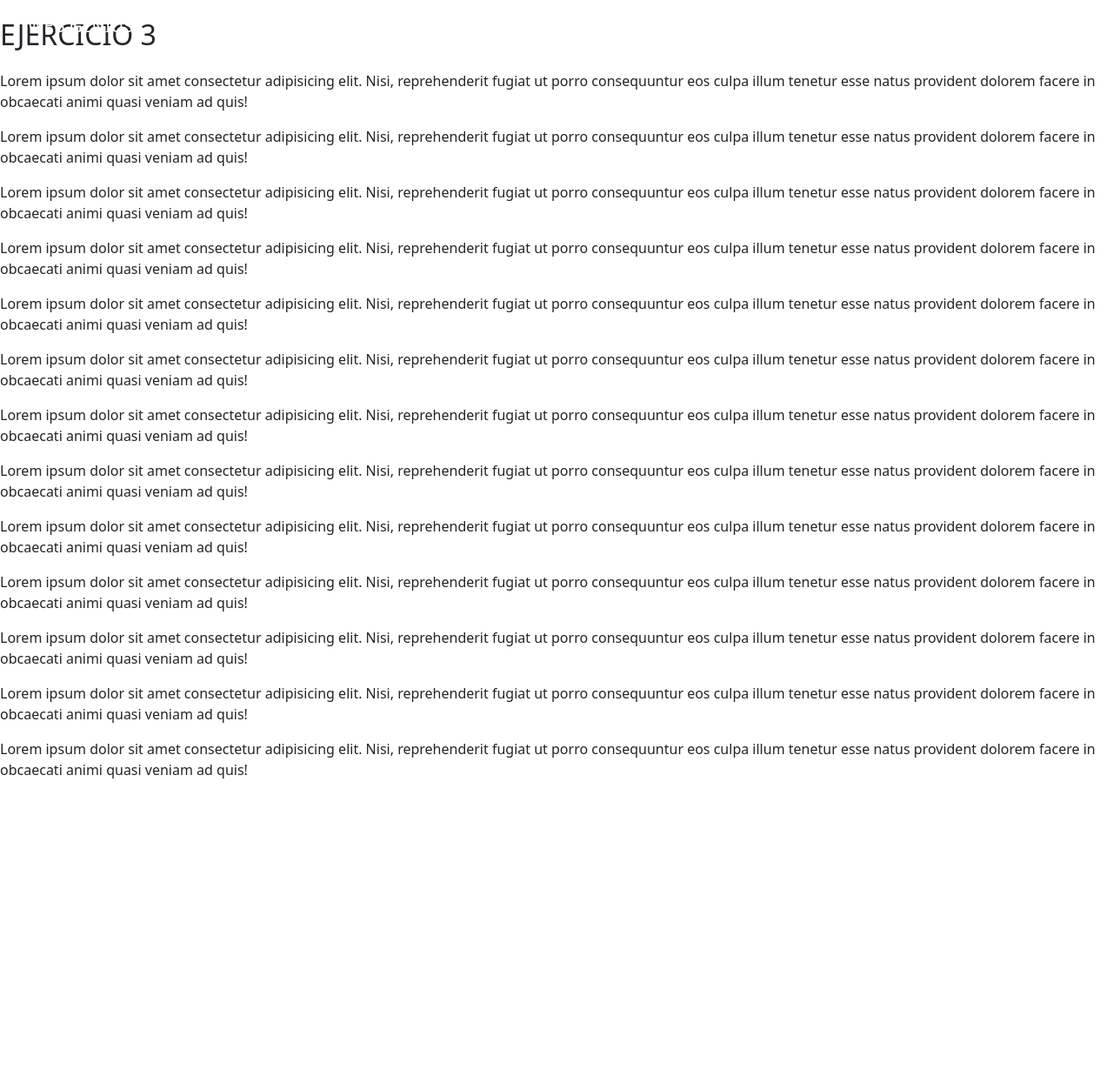
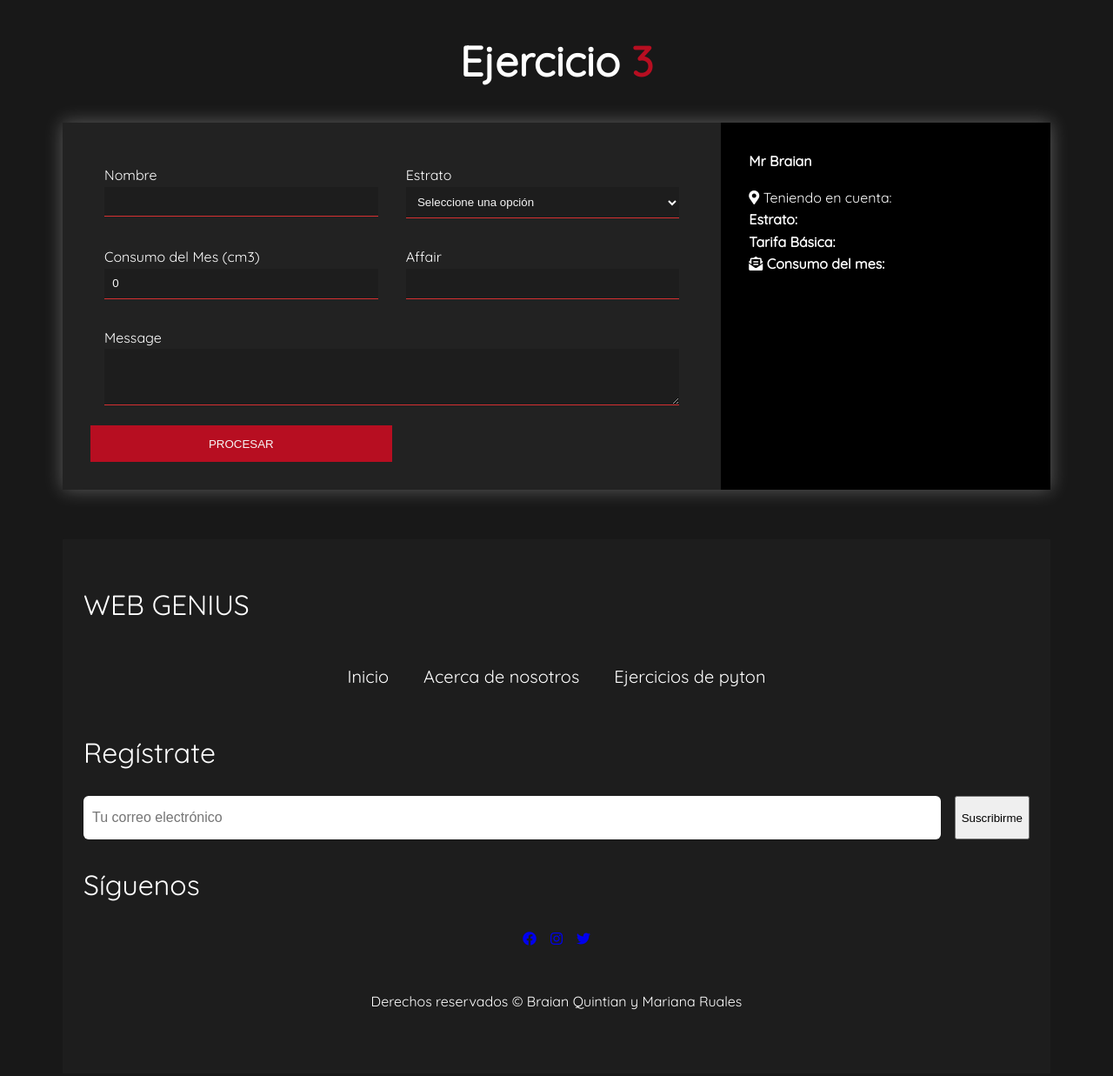
Before and after one commit to Braian-Quintian/web-genius, a plain HTML site: page ejercicio3.html in a window 1280 px wide. Shown: the whole page at 87% size. Before the commit the page ends 913 px from the top, so only its background shows below. Drawn offline with nearby package versions, Linux system fonts and the light colour scheme.

Commit message:
Update ejercicio3.html

```diff
--- a/ejercicio3.html
+++ b/ejercicio3.html
@@ -5,60 +5,103 @@
         <meta http-equiv="X-UA-Compatible" content="IE=edge">
         <meta name="viewport" content="width=device-width, initial-scale=1.0,user-scalable=no">
         <meta name="author" content="SKYBROKERS">
-        <link href="https://cdn.jsdelivr.net/npm/bootstrap@5.0.2/dist/css/bootstrap.min.css" rel="stylesheet" integrity="sha384-EVSTQN3/azprG1Anm3QDgpJLIm9Nao0Yz1ztcQTwFspd3yD65VohhpuuCOmLASjC" crossorigin="anonymous">
-        <link rel="shortcut icon" href="/HTML/assets/img/destino.png" type="image/x-icon">
-        <link rel="stylesheet" href="assets/css/projects.css">
-        <link rel="stylesheet" href="assets/css/normalize.css">
-        <link rel="stylesheet" href="assets/css/estilos.css">
+        <link rel="shortcut icon" href="assets/img/destino.png" type="image/x-icon">
         <title>WEB GENIUS | Ejercicio 3</title>
+        <link rel="stylesheet" href="assets/css/main.css">
+        <!-- GOOGLE FONTs -->
+        <link href="https://fonts.googleapis.com/css?family=Quicksand" rel="stylesheet">
+        <!-- FONT AWESOME -->
+        <link rel="stylesheet" href="https://use.fontawesome.com/releases/v5.8.1/css/all.css" integrity="sha384-50oBUHEmvpQ+1lW4y57PTFmhCaXp0ML5d60M1M7uH2+nqUivzIebhndOJK28anvf" crossorigin="anonymous">
+        <!-- ANIMATE CSS -->
+        <link rel="stylesheet" href="https://cdnjs.cloudflare.com/ajax/libs/animate.css/3.7.0/animate.min.css">
     </head>
     <body>
-        <!-- INICIO DEL NAV -->
-        <nav class="navbar navbar-expand-lg navbar-light bg-body-tertiary" id="navbar">
-            <div class="container-fluid">
-                <a class="navbar-brand" href="/HTML/index.html#encabezado">WEB GENIUS</a>
-                <button class="navbar-toggler" type="button" data-bs-toggle="collapse" data-bs-target="#navbarSupportedContent" aria-controls="navbarSupportedContent" aria-expanded="false" aria-label="Toggle navigation">
-                    <span class="navbar-toggler-icon"></span>
-                </button>
-                <div class="collapse navbar-collapse" id="navbarSupportedContent">
-                    <ul class="nav justify-content-center">
-                        <li class="nav-item"><a href="/HTML/index.html#encabezado" class="nav-link" id="navilin" data-link="inicio">Inicio</a></li>
-                        <li class="nav-item"><a href="/HTML/index.html#acerca-de-nosotros" class="nav-link" id="navilin" data-link="acerca-de-nosotros">Acerca de nosotros</a></li>
-                        <li class="nav-item"><a href="/HTML/index.html#ejercicios-python" class="nav-link" id="navilin" data-link="ejercicios-python">Ejercicios Python</a></li>
-                        <li class="nav-item"><a href="/HTML/formulario.html" class="nav-link" id="navilin" data-link="formulario">Solucion JavaScript</a></li>
-                    </ul>
+        <main>
+            <div class="content">
+
+                <h1 class="logo">Ejercicio <span>3</span></h1>
+
+                <div class="contact-wrapper animated bounceInUp">
+                    <div class="contact-form">
+                        <form action="">
+                            <p>
+                                <label for="name">Nombre</label>
+                                <input type="text" id="name" name="name" required>
+                            </p>
+                            <p>
+                                <label for="estrato">Estrato</label>
+                                <select id="estrato" name="estrato" class="form-select" required>
+                                  <option value="">Seleccione una opción</option>
+                                  <option value="1">1</option>
+                                  <option value="2">2</option>
+                                  <option value="3">3</option>
+                                  <option value="4">4</option>
+                                  <option value="5">5</option>
+                                </select>
+                            </p>
+                            <p>
+                                <label for="consumo">Consumo del Mes (cm3)</label>
+                                <input type="number" id="consumo" name="consumo" class="form-control" value="0" required>
+                            </p>
+                            <p>
+                                <label>Affair</label>
+                                <input type="text" name="affair">
+                            </p>
+                            <p class="block">
+                            <label>Message</label>
+                                <textarea name="message" rows="3"></textarea>
+                            </p>
+                            <button class="btn btn-light" onclick="return liquidarServicio()">Procesar</button>
+                        </form>
+                    </div>
+                    <div class="contact-info">
+                        <h4>Mr Braian</h4>
+                        <ul>
+                            <li><i class="fas fa-map-marker-alt"></i> Teniendo en cuenta:</li>
+                            <li><strong>Estrato:</strong> <span id="estrato-usuario"></span></li>
+                            <li><strong>Tarifa Básica:</strong> <span id="tarifa-basica"></span></li>
+                            <li><strong><i class="fas fa-envelope-open-text"></i> Consumo del mes:</strong> <span id="consumo-usuario"></span></li>
+                        </ul>
+                        <label for="titulo" class="col-form-label" id="titulo"></label>
+                        <label for="valorPagar" class="col-form-label" id="valorPagar"></label>
+                    </div>
                 </div>
             </div>
-        </nav>
-        <!-- FIN DEL NAV -->
-        <main>
-            <div class="content">
-                <div class="ejercicio">
-                    <!-- Contenido del div ejercicio -->
-                    <h1>EJERCICIO 3</h1>
-                    <p>Lorem ipsum dolor sit amet consectetur adipisicing elit. Nisi, reprehenderit fugiat ut porro consequuntur eos culpa illum tenetur esse natus provident dolorem facere in obcaecati animi quasi veniam ad quis!</p>
-                    <p>Lorem ipsum dolor sit amet consectetur adipisicing elit. Nisi, reprehenderit fugiat ut porro consequuntur eos culpa illum tenetur esse natus provident dolorem facere in obcaecati animi quasi veniam ad quis!</p>
-                    <p>Lorem ipsum dolor sit amet consectetur adipisicing elit. Nisi, reprehenderit fugiat ut porro consequuntur eos culpa illum tenetur esse natus provident dolorem facere in obcaecati animi quasi veniam ad quis!</p>
-                    <p>Lorem ipsum dolor sit amet consectetur adipisicing elit. Nisi, reprehenderit fugiat ut porro consequuntur eos culpa illum tenetur esse natus provident dolorem facere in obcaecati animi quasi veniam ad quis!</p>
-                    <p>Lorem ipsum dolor sit amet consectetur adipisicing elit. Nisi, reprehenderit fugiat ut porro consequuntur eos culpa illum tenetur esse natus provident dolorem facere in obcaecati animi quasi veniam ad quis!</p>
-                    <p>Lorem ipsum dolor sit amet consectetur adipisicing elit. Nisi, reprehenderit fugiat ut porro consequuntur eos culpa illum tenetur esse natus provident dolorem facere in obcaecati animi quasi veniam ad quis!</p>
-                    <p>Lorem ipsum dolor sit amet consectetur adipisicing elit. Nisi, reprehenderit fugiat ut porro consequuntur eos culpa illum tenetur esse natus provident dolorem facere in obcaecati animi quasi veniam ad quis!</p>
-                    <p>Lorem ipsum dolor sit amet consectetur adipisicing elit. Nisi, reprehenderit fugiat ut porro consequuntur eos culpa illum tenetur esse natus provident dolorem facere in obcaecati animi quasi veniam ad quis!</p>
-                    <p>Lorem ipsum dolor sit amet consectetur adipisicing elit. Nisi, reprehenderit fugiat ut porro consequuntur eos culpa illum tenetur esse natus provident dolorem facere in obcaecati animi quasi veniam ad quis!</p>
-                    <p>Lorem ipsum dolor sit amet consectetur adipisicing elit. Nisi, reprehenderit fugiat ut porro consequuntur eos culpa illum tenetur esse natus provident dolorem facere in obcaecati animi quasi veniam ad quis!</p>
+        </main>
+        <footer class="footer">
+            <div class="container">
+                <div class="footer__row">
+                    <div class="footer__col footer__col--1">
+                    <h2 class="footer__title">WEB GENIUS</h2>
+                    <nav class="footer__nav">
+                        <ul class="footer__nav-list">
+                        <li class="footer__nav-item"><a href="#" class="footer__nav-link">Inicio</a></li>
+                        <li class="footer__nav-item"><a href="#" class="footer__nav-link">Acerca de nosotros</a></li>
+                        <li class="footer__nav-item"><a href="#" class="footer__nav-link">Ejercicios de pyton</a></li>
+                        </ul>
+                    </nav>
+                    </div>
+                    <div class="footer__col footer__col--2">
+                    <h2 class="footer__title">Regístrate</h2>
+                    <form class="footer__form">
+                        <input type="email" placeholder="Tu correo electrónico" class="footer__input">
+                        <button type="submit" class="footer__button">Suscribirme</button>
+                    </form>
+                    </div>
+                    <div class="footer__col footer__col--3">
+                        <h2 class="footer__title">Síguenos</h2>
+                        <div class="footer__social">
+                            <a href="#" class="footer__social-link"><i class="fab fa-facebook"></i></a>
+                            <a href="#" class="footer__social-link"><i class="fab fa-instagram"></i></a>
+                            <a href="#" class="footer__social-link"><i class="fab fa-twitter"></i></a>
+                        </div>
+                    </div>
                 </div>
-                <div class="form">
-                    <!-- Contenido del div form -->
-                    <p>Lorem ipsum dolor sit amet consectetur adipisicing elit. Nisi, reprehenderit fugiat ut porro consequuntur eos culpa illum tenetur esse natus provident dolorem facere in obcaecati animi quasi veniam ad quis!</p>
-                    <p>Lorem ipsum dolor sit amet consectetur adipisicing elit. Nisi, reprehenderit fugiat ut porro consequuntur eos culpa illum tenetur esse natus provident dolorem facere in obcaecati animi quasi veniam ad quis!</p>
-                    <p>Lorem ipsum dolor sit amet consectetur adipisicing elit. Nisi, reprehenderit fugiat ut porro consequuntur eos culpa illum tenetur esse natus provident dolorem facere in obcaecati animi quasi veniam ad quis!</p>
-
+                <div class="footer__copy">
+                    <p>Derechos reservados &copy; Braian Quintian y Mariana Ruales</p>
                 </div>
-                <div class="clearfix"></div>
             </div>
-        </main>
-        <script src="assets/js/script.js"></script>
-        <script src="assets/js/projects.js"></script>
-        <script src="https://cdn.jsdelivr.net/npm/bootstrap@5.0.2/dist/js/bootstrap.bundle.min.js" integrity="sha384-MrcW6ZMFYlzcLA8Nl+NtUVF0sA7MsXsP1UyJoMp4YLEuNSfAP+JcXn/tWtIaxVXM" crossorigin="anonymous"></script>
+        </footer>
+        <script src="assets/js/ejercicio1.js"></script>
     </body>
 </html>
```
